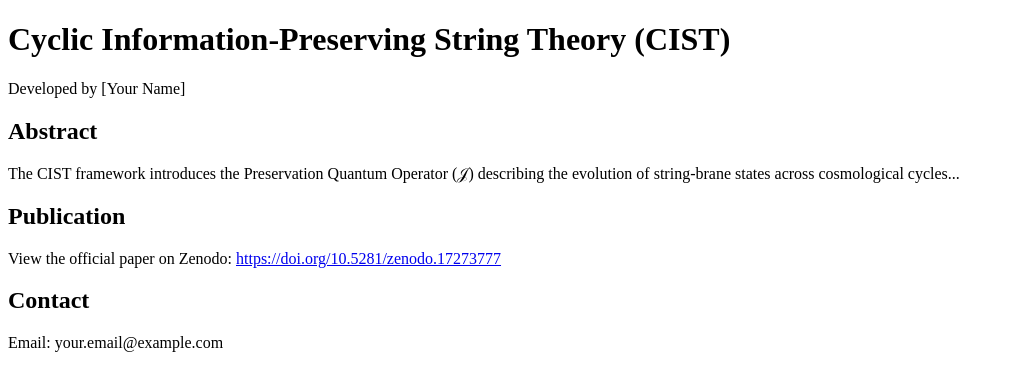
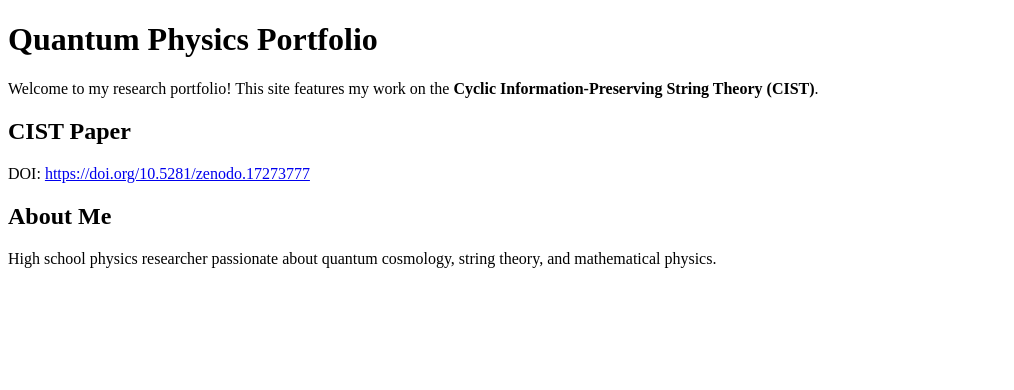
Before and after one commit to AidenRaj/AidenRaj.github.io, a plain HTML site: page index.html in a window 1280 px wide. Shown: the whole page, without its empty margins (0-1014 px from the left). Drawn offline with Linux system fonts and the light colour scheme.

Commit message:
Update index.html

```diff
--- a/index.html
+++ b/index.html
@@ -2,23 +2,23 @@
 <html lang="en">
 <head>
   <meta charset="UTF-8" />
-  <meta name="google-site-verification" content="AX0RcemPoEO3rwASTb7ZanTmsAoB9JdypnZo43iW02E" />
   <meta name="viewport" content="width=device-width, initial-scale=1.0" />
-  <title>Cyclic Information-Preserving String Theory (CIST)</title>
+
+  <!-- Google Site Verification -->
+  <meta name="google-site-verification" content="chd_2pxcHpAOCFqep6FOnKtgGzrLt5cUmtVC7miFYH0" />
+
+  <title>Aiden Raj – Quantum Physics Portfolio</title>
 </head>
 <body>
-  <h1>Cyclic Information-Preserving String Theory (CIST)</h1>
-  <p>Developed by [Your Name]</p>
+  <h1>Quantum Physics Portfolio</h1>
+  <p>Welcome to my research portfolio! This site features my work on the <strong>Cyclic Information-Preserving String Theory (CIST)</strong>.</p>
 
-  <h2>Abstract</h2>
-  <p>The CIST framework introduces the Preservation Quantum Operator (𝒥) describing the evolution of string-brane states across cosmological cycles...</p>
-
-  <h2>Publication</h2>
-  <p>View the official paper on Zenodo:
-    <a href="https://doi.org/10.5281/zenodo.17273777" target="_blank">https://doi.org/10.5281/zenodo.17273777</a>
+  <h2>CIST Paper</h2>
+  <p>
+    DOI: <a href="https://doi.org/10.5281/zenodo.17273777" target="_blank">https://doi.org/10.5281/zenodo.17273777</a>
   </p>
 
-  <h2>Contact</h2>
-  <p>Email: your.email@example.com</p>
+  <h2>About Me</h2>
+  <p>High school physics researcher passionate about quantum cosmology, string theory, and mathematical physics.</p>
 </body>
 </html>
```
